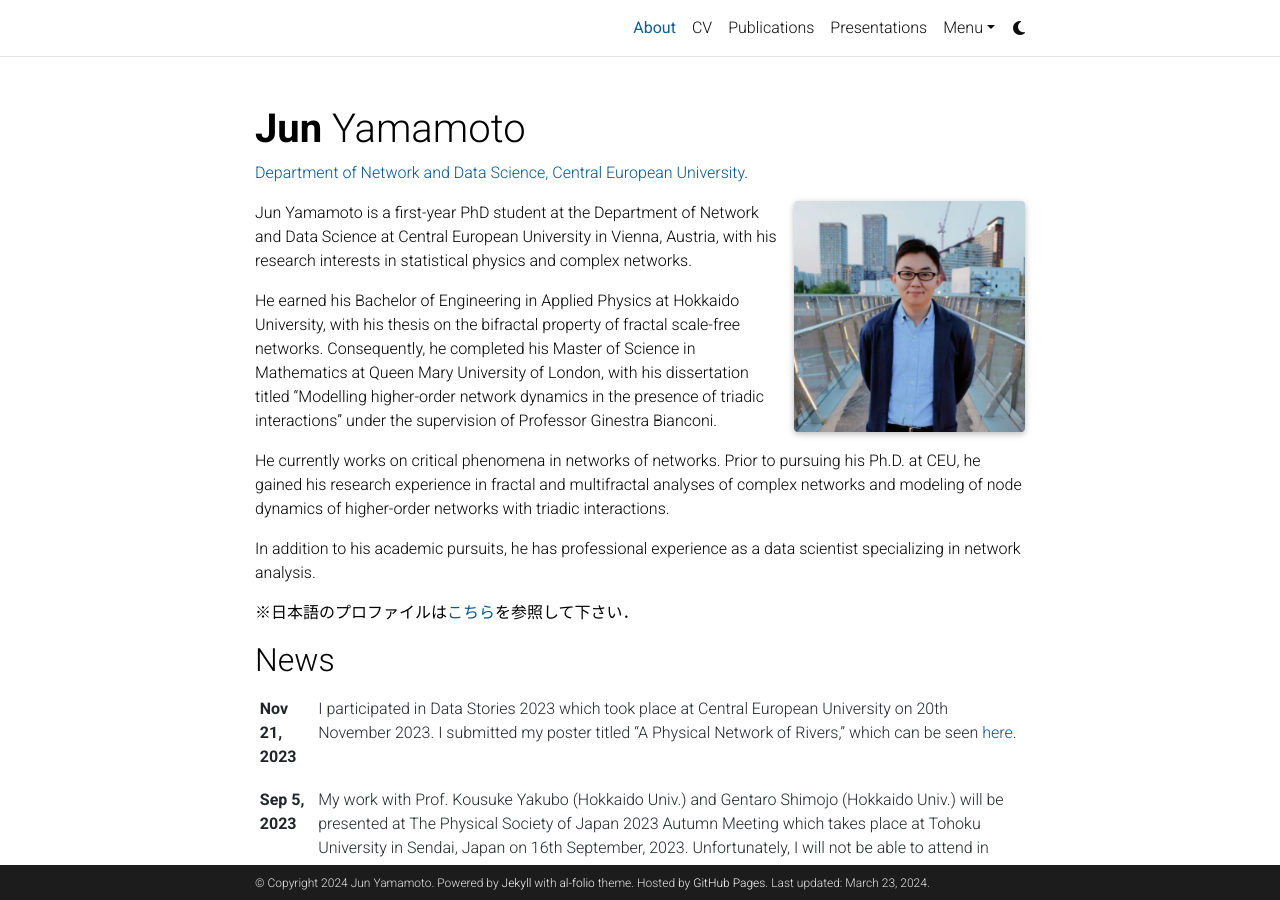
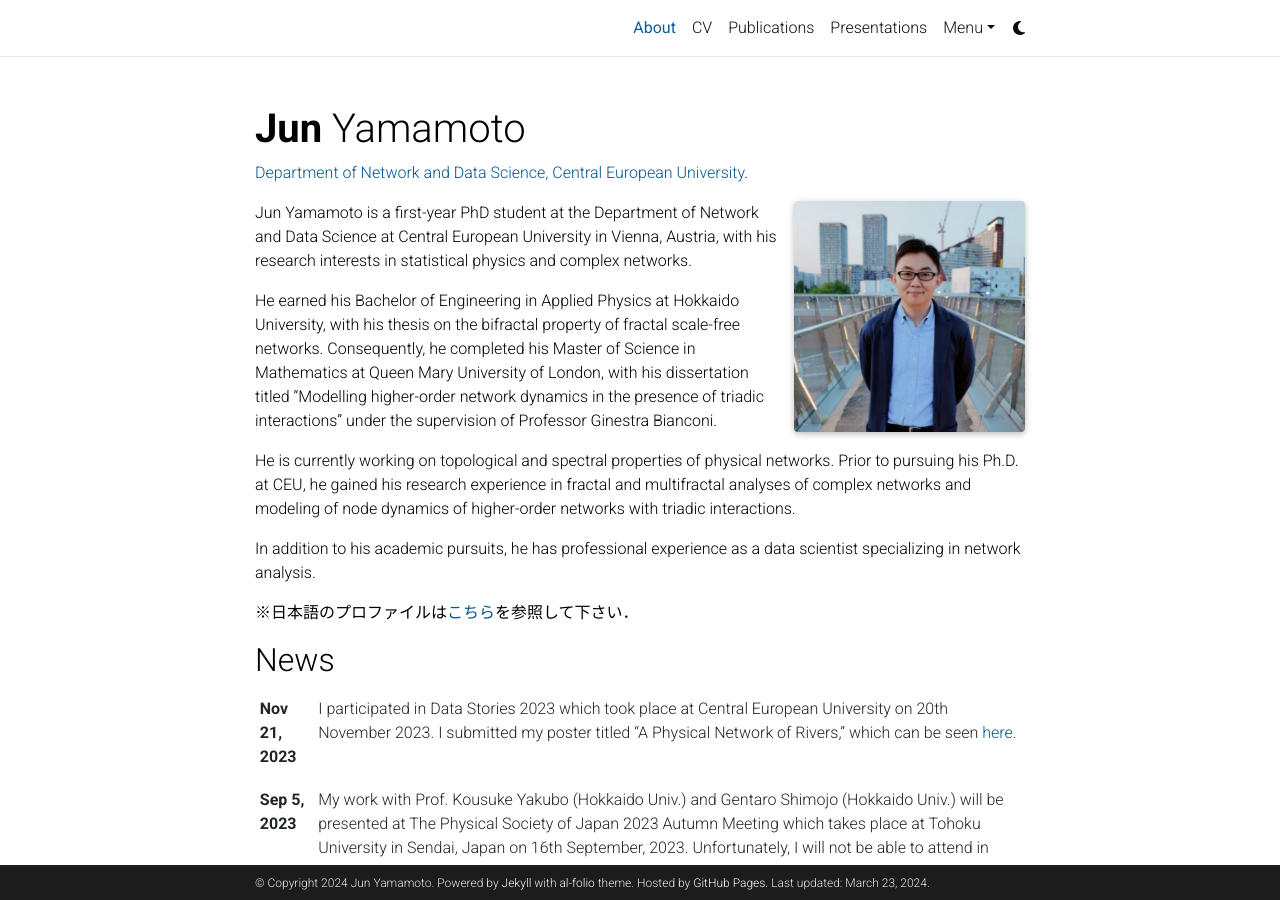
Before and after one commit to jym16/jym16.github.io, a Jekyll site: the page built from _pages/about.md, in a window 1280 px wide and 900 px high. Built offline with Jekyll 4.4.1, drawn with Linux system fonts in a browser that asks for light colours; comment, search, counter and statistics services are not loaded; a style sheet for code colours, icons or effects is not loaded.

Commit message:
Edited about.md

```diff
--- a/_pages/about.md
+++ b/_pages/about.md
@@ -23,7 +23,7 @@ Jun Yamamoto is a first-year PhD student at the Department of Network and Data S
 
 He earned his Bachelor of Engineering in Applied Physics at Hokkaido University, with his thesis on the bifractal property of fractal scale-free networks. Consequently, he completed his Master of Science in Mathematics at Queen Mary University of London, with his dissertation titled "Modelling higher-order network dynamics in the presence of triadic interactions" under the supervision of Professor Ginestra Bianconi.
 
-He currently works on critical phenomena in networks of networks. Prior to pursuing his Ph.D. at CEU, he gained his research experience in fractal and multifractal analyses of complex networks and modeling of node dynamics of higher-order networks with triadic interactions.
+He is currently working on topological and spectral properties of physical networks. Prior to pursuing his Ph.D. at CEU, he gained his research experience in fractal and multifractal analyses of complex networks and modeling of node dynamics of higher-order networks with triadic interactions.
 
 In addition to his academic pursuits, he has professional experience as a data scientist specializing in network analysis.
 
```
